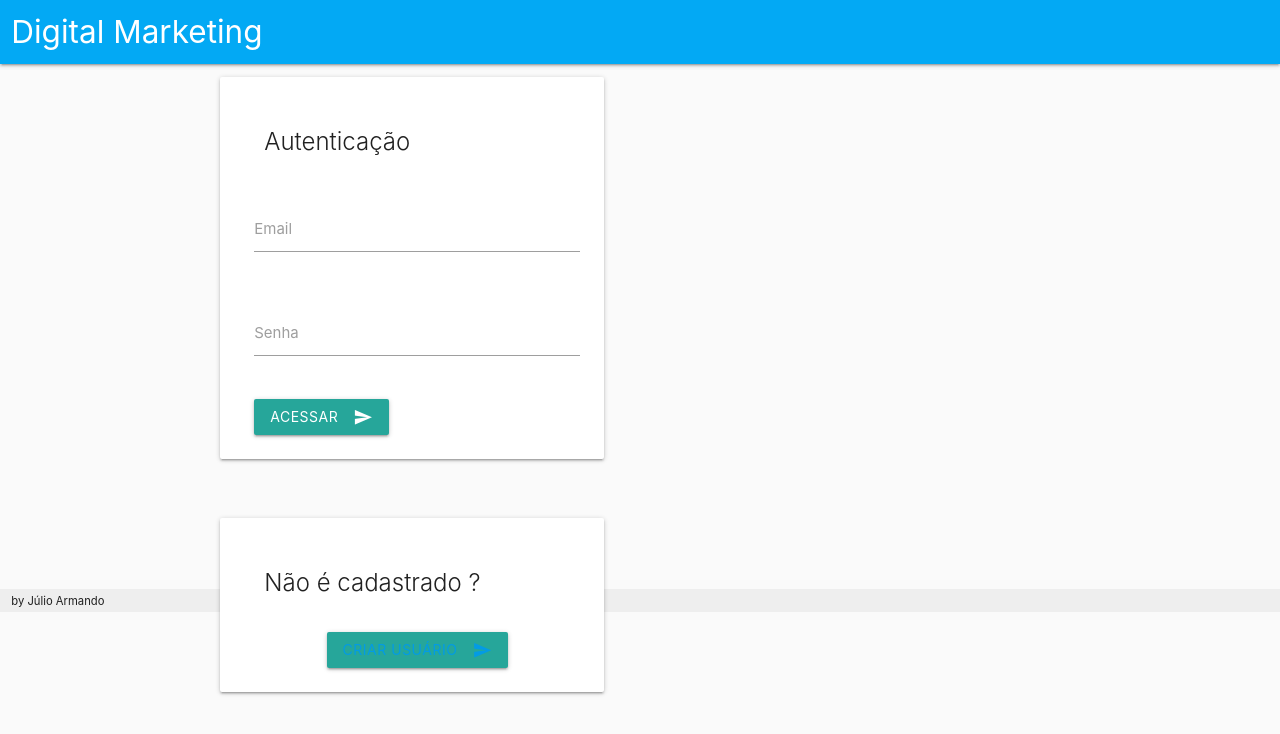
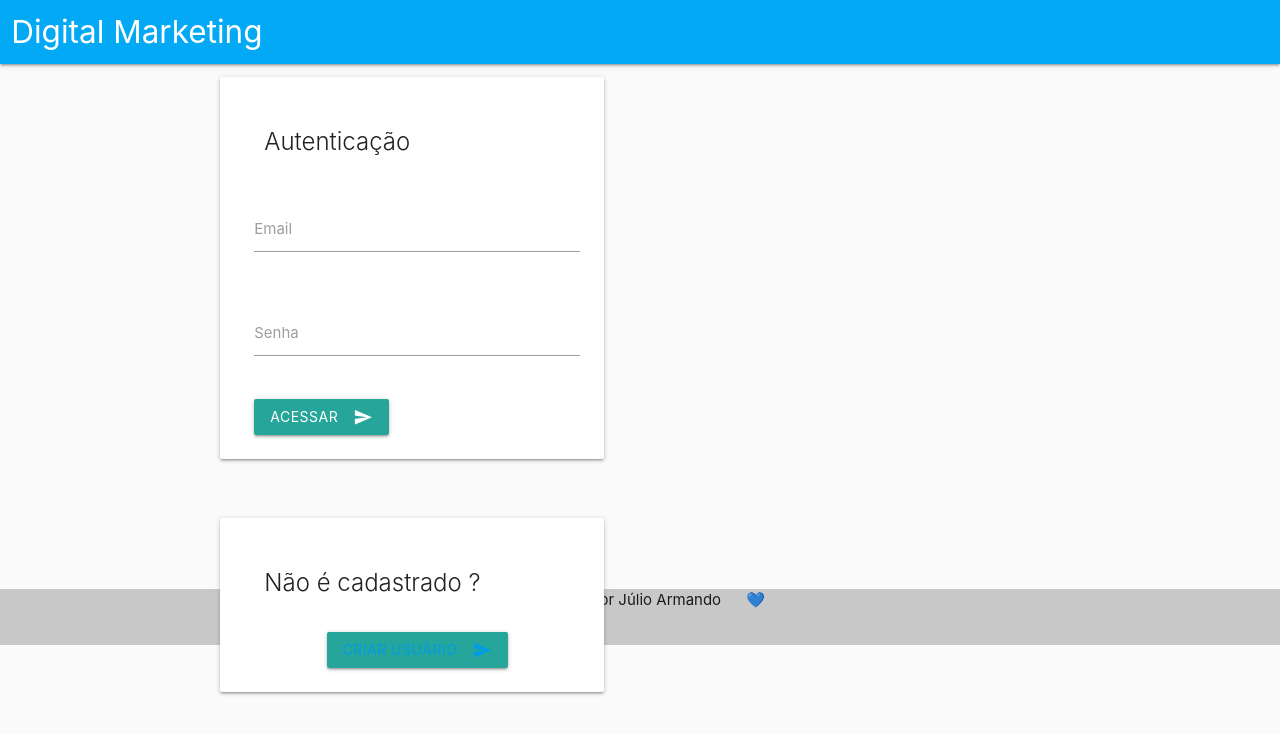
Before and after one commit to Julioamoreno/mailmarketing-frontend, a React (Create React App) app: page / in a window 1280 px wide. Shown: the top 734 px of the page. Built offline with nearby package versions, Linux system fonts and the light colour scheme; no server answers.

Commit message:
:art: Alterando estrutura visual do rodape

```diff
--- a/src/components/Footer.css
+++ b/src/components/Footer.css
@@ -1,8 +1,18 @@
 #footer{
   width: 100%;
+  height: 7vh;
   margin: 0;
   display: inline-grid;
   grid-row-start: 6;
   grid-column-start:1 ;
   grid-column-end:6 ;
+  background-color: rgb(200, 200, 200);
 }
+
+#footer p {
+  font-size: max(15px, 1.1vw);
+  text-align: center;
+  padding: 0;
+  margin: 0;
+  vertical-align: middle;
+}
--- a/src/components/Footer.js
+++ b/src/components/Footer.js
@@ -3,9 +3,9 @@ import './Footer.css';
 
 function Footer(){
     return(
-        <footer id="footer" className="row grey lighten-3">
-            <div className="col s12">
-                <small>by Júlio Armando</small>
+        <footer id="footer" className="row">
+            <div>
+                <p>Desenvolvido por Júlio Armando<span role="img" aria-label="heart">💙</span></p>
             </div>
       </footer>
     );
```
Lines whose indentation alone changed are shown as unchanged.
